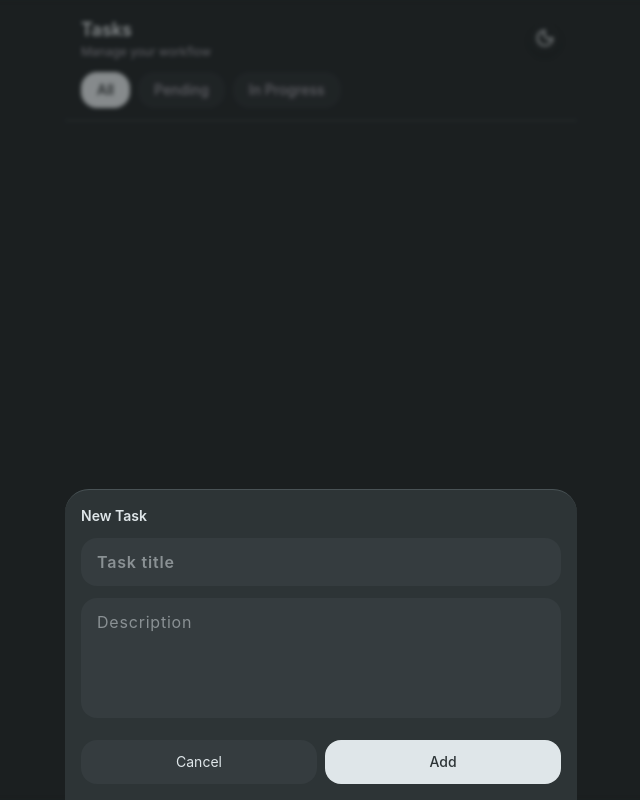
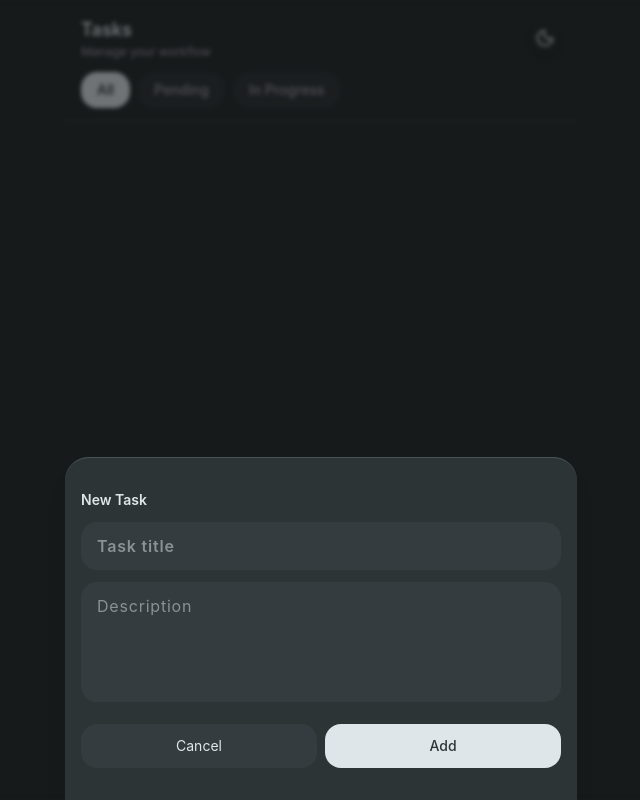
Before and after one commit to AnwarHosenDev/tasks, a React (Vite) app: page / in a window 1280 px wide. Both pictures are taken after a click on the button 848 px from the left and 696 px from the top of the page. Shown: the whole page, without its empty margins (319-959 px from the left). Built offline with nearby package versions, Linux system fonts and the light colour scheme.

Commit message:
Extract Drawer Component and impleent TaskInput component into Drawer for reusability

```diff
--- /dev/null
+++ b/src/components/Drawer.tsx
@@ -0,0 +1,79 @@
+import type { ReactNode } from "react";
+
+type DrawerProps = {
+  isOpen: boolean;
+  onClose: () => void;
+  children: ReactNode;
+
+  position?: "bottom" | "right" | "left" | "top";
+
+  /** Tailwindcss class */
+  width?: string; // for left/right position
+  height?: string; // for top/bottom position
+
+  /** Classes for the parent div */
+  className?: string;
+};
+
+export function Drawer({
+  isOpen,
+  onClose,
+  children,
+  position = "right",
+  width = "w-80",
+  height = "h-auto",
+  className,
+}: DrawerProps) {
+  // Drawer Animation based on direction
+  const motion = {
+    right: isOpen ? "translate-x-0" : "translate-x-full",
+    left: isOpen ? "translate-x-0" : "-translate-x-full",
+    bottom: isOpen ? "translate-y-0" : "translate-y-full",
+    top: isOpen ? "translate-y-0" : "-translate-y-full",
+  };
+
+  // Drawer Size based on position
+  const mainSize = position === "bottom" || position === "top" ? height : width;
+  const crossSize =
+    position === "bottom" || position === "top" ? width : height;
+
+  return (
+    // Drawer Container
+    <div
+      className={`
+        fixed inset-0 z-50
+        ${isOpen ? "pointer-events-auto" : "pointer-events-none"}
+      `}
+    >
+      {/* Drawer Overlay */}
+      <div
+        onClick={onClose}
+        className={`
+          absolute inset-0 bg-black/50 backdrop-blur-[2px] transition-opacity duration-300
+          ${isOpen ? "opacity-100" : "opacity-0"}
+        `}
+      />
+
+      {/* Drawer Content Container */}
+      <div
+        className={`
+          absolute bg-primary border-border shadow-xl
+          transition-transform duration-300 ease-out
+
+          ${position === "right" ? "right-0 top-0 h-full" : ""}
+          ${position === "left" ? "left-0 top-0 h-full" : ""}
+          ${position === "bottom" ? "bottom-0 left-0 right-0 mx-auto" : ""}
+          ${position === "top" ? "top-0 left-0 right-0 mx-auto" : ""}
+
+          ${mainSize}
+          ${crossSize}
+          ${motion[position]}
+          ${className}
+        `}
+      >
+        {/* Drawer Content */}
+        {children}
+      </div>
+    </div>
+  );
+}
--- a/src/components/TaskInput.tsx
+++ b/src/components/TaskInput.tsx
@@ -1,4 +1,5 @@
 import { useEffect, useRef, useState } from "react";
+import { Drawer } from "@/components/Drawer";
 import type { TaskInputProps } from "@/types/task.types";
 
 export function TaskInput({
@@ -36,40 +37,20 @@ export function TaskInput({
     if (!title.trim()) return;
 
     onSubmit(title, desc);
-
     setTitle("");
     setDesc("");
     onClose();
   };
 
   return (
-    // Overlay and Sheet Container
-    <div
-      className={`
-        fixed inset-0 z-50
-        transition-all duration-300
-        ${openInputCard ? "pointer-events-auto" : "pointer-events-none"}
-      `}
+    <Drawer
+      isOpen={openInputCard}
+      onClose={onClose}
+      position="bottom"
+      width="max-w-lg"
+      className="rounded-t-3xl"
     >
-      {/* Overlay */}
-      <div
-        onClick={onClose}
-        className={`
-          absolute inset-0 bg-black/40 backdrop-blur-[2px]
-          transition-opacity duration-300
-          ${openInputCard ? "opacity-100" : "opacity-0"}
-        `}
-      />
-
-      {/* Input Card */}
-      <div
-        className={`
-          absolute bottom-0 left-0 right-0 mx-auto w-full max-w-lg
-          rounded-t-3xl border-t border-border bg-primary
-          px-4 py-4 space-y-3 transition-transform duration-300 ease-out
-          ${openInputCard ? "translate-y-0" : "translate-y-full"}
-        `}
-      >
+      <div className="rounded-t-3xl border-t border-border bg-primary px-4 py-8 space-y-3">
         <div className="text-sm font-semibold text-secondary">
           {editingTask ? "Edit Task" : "New Task"}
         </div>
@@ -106,10 +87,7 @@ export function TaskInput({
         <div className="flex gap-2 pt-1">
           <button
             onClick={onClose}
-            className="
-              flex-1 rounded-2xl bg-surface py-3 text-sm
-              active:scale-[0.98] transition
-            "
+            className="flex-1 rounded-2xl bg-surface py-3 text-sm"
           >
             Cancel
           </button>
@@ -118,14 +96,13 @@ export function TaskInput({
             onClick={handleSubmit}
             className="
               flex-1 rounded-2xl bg-secondary text-primary
-              py-3 text-sm font-medium
-              active:scale-[0.98] transition
+              py-3 text-sm font-medium active:scale-[0.98] transition
             "
           >
             {editingTask ? "Save" : "Add"}
           </button>
         </div>
       </div>
-    </div>
+    </Drawer>
   );
 }
```
